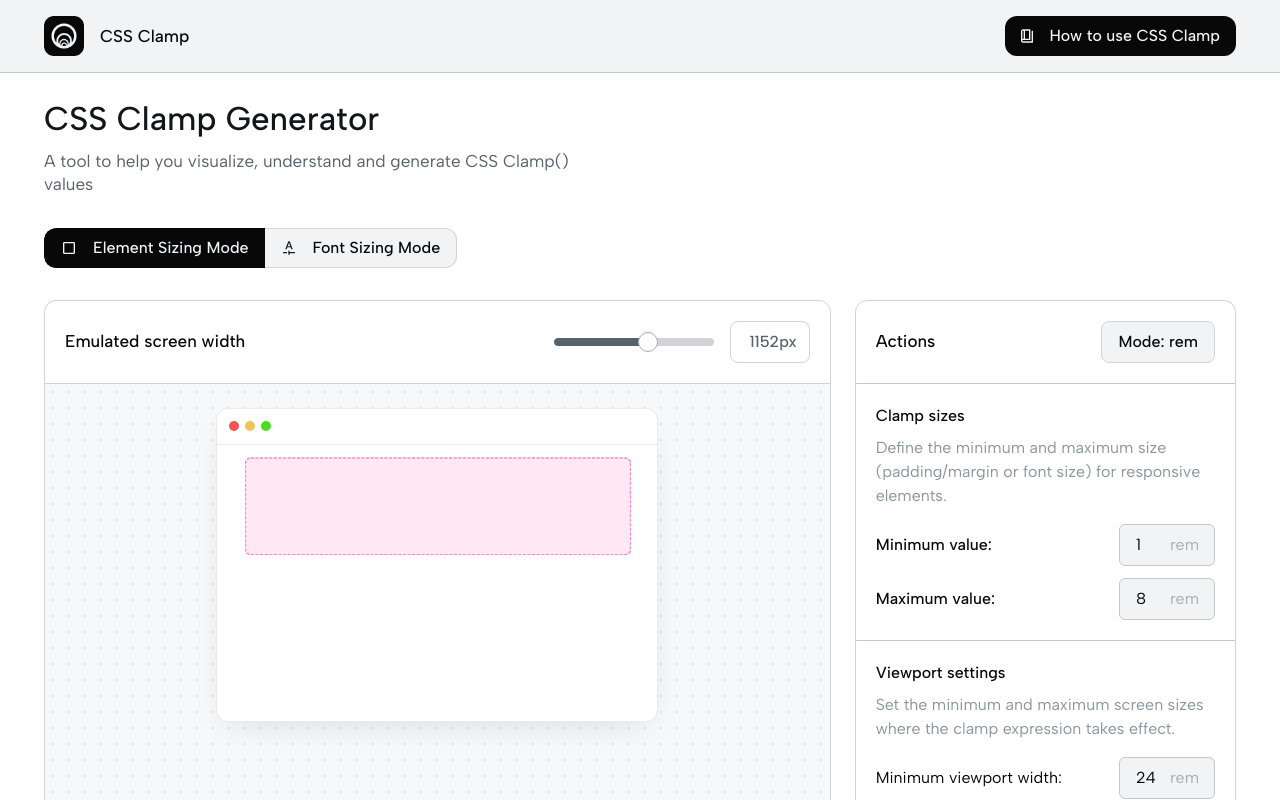
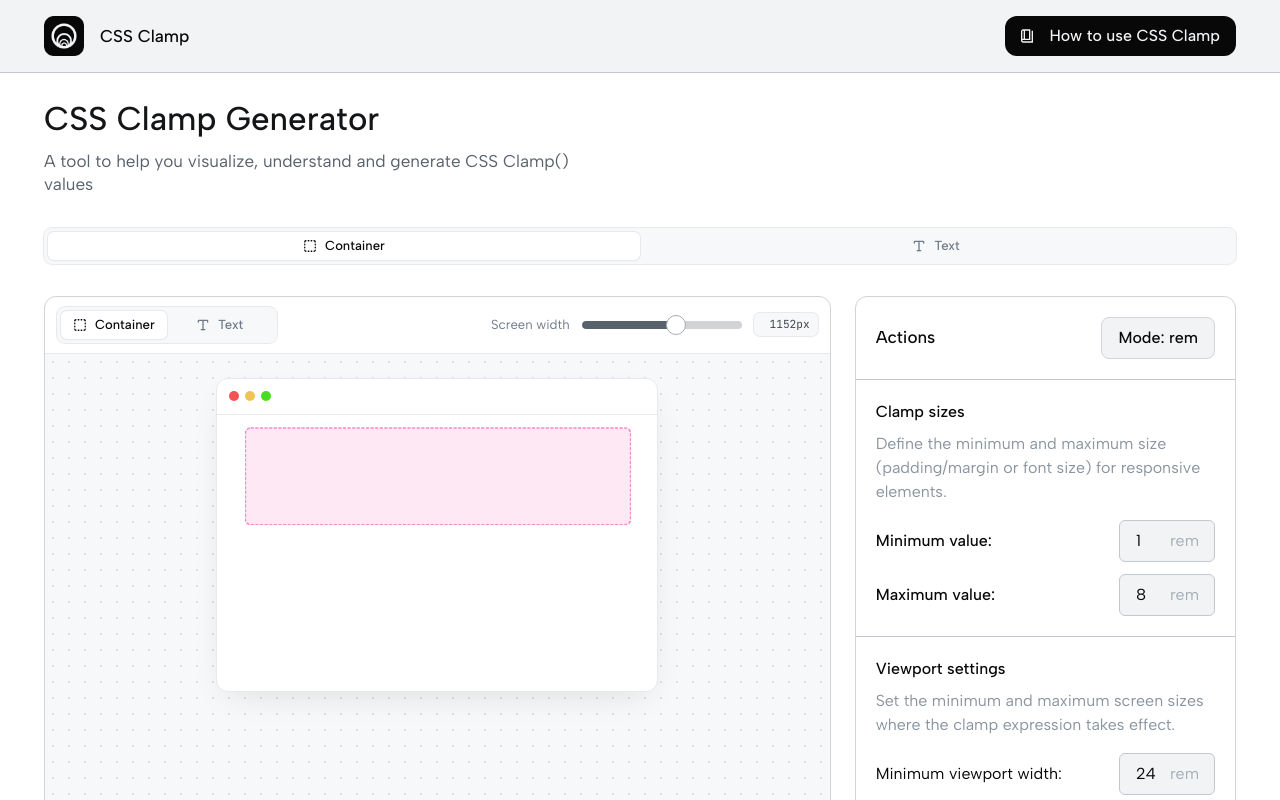
Before and after one commit to Willem-Jaap/cssclamp, a Next.js app: page / in a window 1280 px wide. Shown: the top 800 px of the page. Built offline with nearby package versions, Linux system fonts and the light colour scheme.

Commit message:
feat: add a sliding segmented control for the preview mode

```diff
--- a/src/components/misc/preview-header.tsx
+++ b/src/components/misc/preview-header.tsx
@@ -3,6 +3,7 @@
 import { type Dispatch, type SetStateAction } from 'react';
 import { type SpringRef } from '@react-spring/web';
 
+import PreviewModeSelector from '~/components/misc/preview-mode-selector';
 import { Slider } from '~/components/ui/slider';
 
 interface Props {
@@ -22,18 +23,20 @@ const PreviewHeader = ({ api, percentage, setPercentage }: Props) => {
     };
 
     return (
-        <div className="flex w-full items-center justify-between gap-4 border-b border-b-neutral-100 p-5">
-            <h2 className="text-lg font-medium">Emulated screen width</h2>
-            <div className="flex items-center gap-4">
+        <div className="flex w-full items-center justify-between gap-4 border-b border-b-line px-3 py-2.5">
+            <PreviewModeSelector />
+            <div className="flex items-center gap-3">
+                <span className="text-sm text-neutral-500 max-lg:sr-only">Screen width</span>
                 <Slider
                     className="w-40"
+                    aria-label="Emulated screen width"
                     min={0}
                     max={100}
                     step={1}
                     defaultValue={[60]}
                     onValueChange={onChange}
                 />
-                <div className="w-[calc(1.2rem_+_6ch)] rounded-lg border border-neutral-100 px-3 py-2 text-right font-medium text-neutral-600">
+                <div className="w-[calc(1.5rem+6ch)] rounded-md bg-canvas px-2 py-1 text-right font-mono text-xs text-neutral-700 tabular-nums ring-1 ring-line">
                     {Math.round((1920 / 100) * percentage)}px
                 </div>
             </div>
--- a/src/components/misc/preview-mode-selector.tsx
+++ b/src/components/misc/preview-mode-selector.tsx
@@ -1,51 +1,49 @@
 'use client';
 
-import Icon from '~/components/utils/icon';
-import useSettings from '~/hooks/useSettings';
+import { SquareDashedIcon, TypeIcon, type LucideIcon } from 'lucide-react';
+
+import useSettings, { type PreviewMode } from '~/hooks/useSettings';
 import cn from '~/utils/cn';
+
+const modes: { value: PreviewMode; label: string; icon: LucideIcon }[] = [
+    { value: 'container', label: 'Container', icon: SquareDashedIcon },
+    { value: 'text', label: 'Text', icon: TypeIcon },
+];
 
 const PreviewModeSelector = () => {
     const { watch, setValue } = useSettings();
+    const previewMode = watch('previewMode');
+    const activeIndex = modes.findIndex(mode => mode.value === previewMode);
+
     return (
-        <div className="flex overflow-hidden rounded-xl">
+        <div
+            role="radiogroup"
+            className="relative grid grid-cols-2 rounded-lg bg-canvas p-1 ring-1 ring-line">
+            {/* Buttons share equal widths, so the indicator can slide by its own width. */}
+            <div
+                aria-hidden
+                className="absolute inset-y-1 left-1 w-[calc(50%-0.25rem)] rounded-md bg-white shadow-xs ring-1 ring-line transition-transform duration-300 ease-[cubic-bezier(0.32,0.72,0,1)]"
+                style={{ transform: `translateX(${activeIndex * 100}%)` }}
+            />
+            {modes.map(({ value, label, icon: Icon }) => (
                 <button
+                    key={value}
+                    type="button"
+                    role="radio"
+                    aria-checked={previewMode === value}
                     onClick={() => {
-                    setValue('previewMode', 'container');
+                        setValue('previewMode', value);
                     }}
                     className={cn(
-                    'flex h-10 items-center gap-4 rounded-l-xl px-4 py-2 font-medium whitespace-nowrap transition-colors duration-200',
-                    {
-                        'border border-r-0 border-neutral-950 bg-neutral-950 text-neutral-50 hover:bg-neutral-900':
-                            watch('previewMode') === 'container',
-                        'border border-r-0 border-neutral-100 bg-neutral-50 text-neutral-950 hover:bg-neutral-100/50':
-                            watch('previewMode') !== 'container',
-                    },
+                        'relative flex h-7 items-center justify-center gap-2 rounded-md px-3 text-sm font-medium whitespace-nowrap transition-colors duration-300',
+                        previewMode === value
+                            ? 'text-neutral-950'
+                            : 'text-neutral-500 hover:text-neutral-950',
                     )}>
-                <Icon
-                    name={`check-box-outline-blank-${
-                        watch('previewMode') === 'container' ? 'light' : 'dark'
-                    }`}
-                />
-                Element Sizing Mode
+                    <Icon size={14} strokeWidth={2.25} />
+                    {label}
                 </button>
-            <button
-                onClick={() => {
-                    setValue('previewMode', 'text');
-                }}
-                className={cn(
-                    'flex h-10 items-center gap-4 rounded-r-xl px-4 py-2 font-medium whitespace-nowrap transition-colors duration-200',
-                    {
-                        'border border-l-0 border-neutral-100 bg-neutral-50 text-neutral-950 hover:bg-neutral-100/50':
-                            watch('previewMode') !== 'text',
-                        'border border-l-0 border-neutral-950 bg-neutral-950 text-neutral-50 hover:bg-neutral-900':
-                            watch('previewMode') === 'text',
-                    },
-                )}>
-                <Icon
-                    name={`typography-${watch('previewMode') === 'container' ? 'dark' : 'light'}`}
-                />
-                Font Sizing Mode
-            </button>
+            ))}
         </div>
     );
 };
```
Lines whose indentation alone changed are shown as unchanged.
